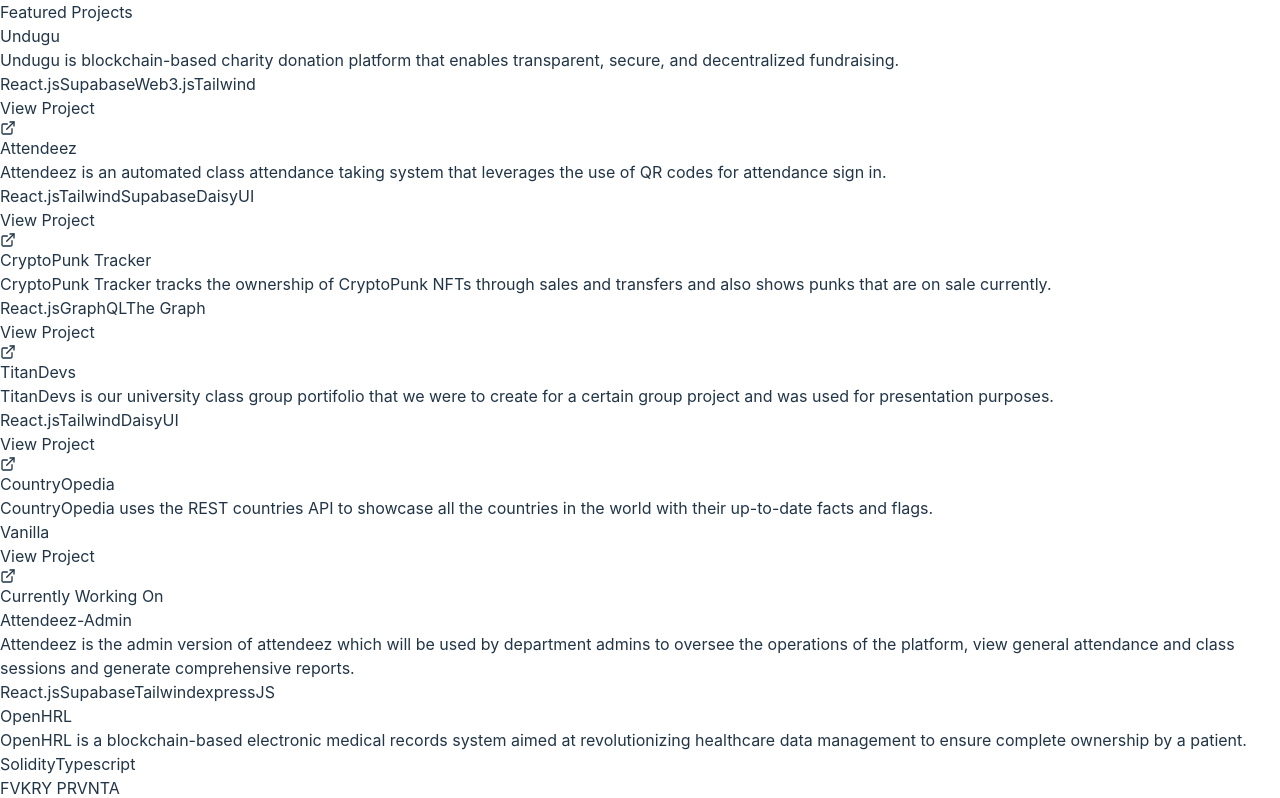
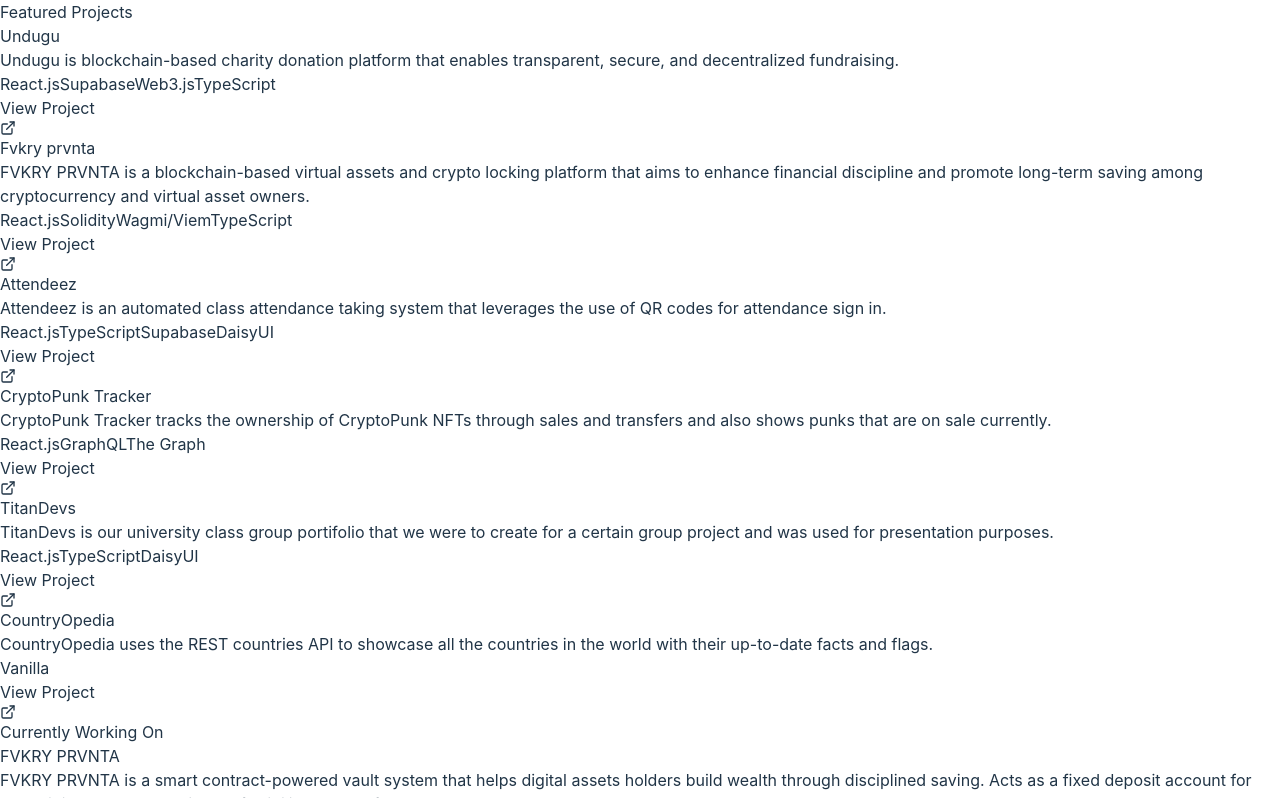
Before and after one commit to calebomondi/kalebmokua, a React (Vite) app: page / in a window 1280 px wide. Shown: the part 1262-2060 px from the top of the page. Built offline with nearby package versions, Linux system fonts and the light colour scheme.

Commit message:
Added Fvkry to the list of projects done

```diff
--- a/src/components/portifolio/data.ts
+++ b/src/components/portifolio/data.ts
@@ -4,13 +4,19 @@
     {
       title: "Undugu",
       description: "Undugu is blockchain-based charity donation platform that enables transparent, secure, and decentralized fundraising.",
-      tech: ["React.js", "Supabase", "Web3.js", "Tailwind"],
+      tech: ["React.js", "Supabase", "Web3.js", "TypeScript"],
       link: "https://undugu-beta.vercel.app/"
+    },
+    {
+      title: "Fvkry prvnta",
+      description: "FVKRY PRVNTA is a blockchain-based virtual assets and crypto locking platform that aims to enhance financial discipline and promote long-term saving among cryptocurrency and virtual asset owners.",
+      tech: ["React.js", "Solidity", "Wagmi/Viem", "TypeScript"],
+      link: "https://fvkry.vercel.app/"
     },
     {
       title: "Attendeez",
       description: "Attendeez is an automated class attendance taking system that leverages the use of QR codes for attendance sign in.",
-      tech: ["React.js", "Tailwind", "Supabase", "DaisyUI"],
+      tech: ["React.js", "TypeScript", "Supabase", "DaisyUI"],
       link: "https://attendeez.vercel.app/"
     },
     {
@@ -22,7 +28,7 @@
     {
       title: "TitanDevs",
       description: "TitanDevs is our university class group portifolio that we were to create for a certain group project and was used for presentation purposes.",
-      tech: ["React.js", "Tailwind", "DaisyUI"],
+      tech: ["React.js", "TypeScript", "DaisyUI"],
       link: "https://titandevs.vercel.app/"
     },
     {
@@ -35,22 +41,9 @@
 
 export const upcomingProjects: Project[] = [
   {
-    title: "Attendeez-Admin",
-    description: "Attendeez is the admin version of attendeez which will be used by department admins to oversee the operations of the platform, view general attendance and class sessions and generate comprehensive reports.",
-    tech: ["React.js", "Supabase", "Tailwind", "expressJS"],
-    link: ""
-  },
-  {
-    title: "OpenHRL",
-    description: "OpenHRL is a blockchain-based electronic medical records system aimed at revolutionizing healthcare data management to ensure complete ownership by a patient.",
-    tech: ["Solidity", "Typescript"],
-    link: ""
-  }
-  ,
-  {
     title: "FVKRY PRVNTA",
     description: "FVKRY PRVNTA is a smart contract-powered vault system that helps digital assets holders build wealth through disciplined saving. Acts as a fixed deposit account for your digital assets, but with the flexibility needed for the crypto age.",
-    tech: ["Solidity", "Typescript"],
+    tech: ["React.js", "Solidity", "Wagmi/Viem", "TypeScript"],
     link: ""
   }
 ];
@@ -58,8 +51,9 @@
 export const techStack: TechStack = {
     "Frontend": ["React.js", "Next.js", "Tailwind CSS", "TypeScript"],
     "Backend": ["Node.js", "Express.js", "Django", "PostgreSQL", "MySQL"],
-    "Blockchain": ["Solidity", "Web3.js", "Ethers.js", "Hardhat", "Wagmi", "The Graph"],
-    "Tools": ["Git", "VS Code", "Github", "Vercel", "Supabase"]
+    "Containerization": ["Docker"],
+    "Blockchain": ["Solidity", "Ethers.js", "Hardhat", "Wagmi", "Viem","The Graph"],
+    "Tools": ["Git", "VS Code", "Github", "Vercel", "Supabase", "Remix", "Docker"],
 };
 
 export const experience: Experience[] = [
```
